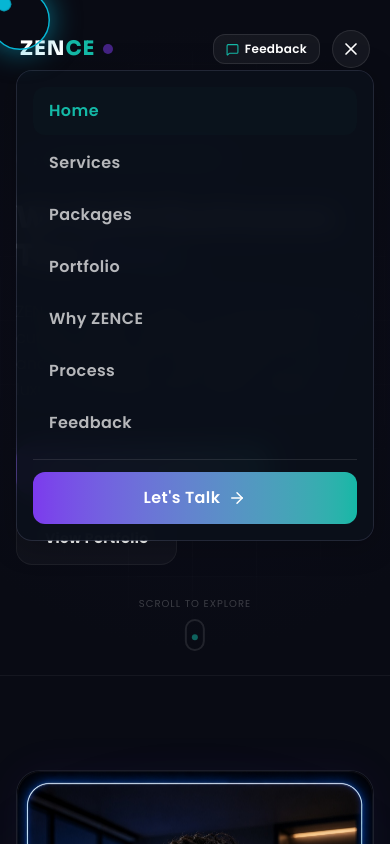
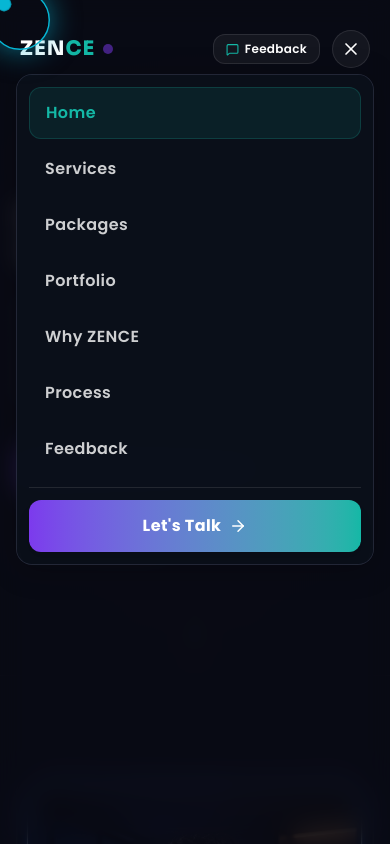
Before and after one commit to madhanvishanth11-cpu/zence_services, a React (Vite) app: page / in a window 390 px wide. Both pictures are taken after a click on the button 351 px from the left and 49 px from the top of the page. Shown: the top 844 px of the page. Built offline with nearby package versions, Linux system fonts and the light colour scheme.

Commit message:
Fix mobile navigation touch and section links

```diff
--- a/src/components/Navbar.jsx
+++ b/src/components/Navbar.jsx
@@ -19,6 +19,7 @@ export default function Navbar() {
     { id: 'feedback', label: 'Feedback' }
   ];
 
+  // Header background state on scroll
   useEffect(() => {
     const onScroll = () => setScrolled(window.scrollY > 50);
     window.addEventListener('scroll', onScroll);
@@ -26,52 +27,99 @@ export default function Navbar() {
     return () => window.removeEventListener('scroll', onScroll);
   }, []);
 
+  // IntersectionObserver for active section highlighting
   useEffect(() => {
-    const header = document.querySelector('header');
-    const headerHeight = header ? header.offsetHeight : 0;
+    const header = document.querySelector('[data-main-header]');
+    const headerHeight = header ? header.getBoundingClientRect().height : 80;
     const sections = navLinks.map((link) => document.getElementById(link.id)).filter(Boolean);
-    const observer = new IntersectionObserver((entries) => {
+
+    const observer = new IntersectionObserver(
+      (entries) => {
         entries.forEach((entry) => {
           if (entry.isIntersecting) {
             setActiveSection(entry.target.id);
           }
         });
-    }, {
-      rootMargin: `-${headerHeight + 20}px 0px -70% 0px`,
-      threshold: 0.1,
-    });
+      },
+      {
+        rootMargin: `-${headerHeight + 10}px 0px -60% 0px`,
+        threshold: 0.1
+      }
+    );
+
     sections.forEach((section) => observer.observe(section));
     return () => observer.disconnect();
   }, []);
 
-  // Lock body scroll when mobile menu open
+  // Lock body scroll when mobile menu is open
   useEffect(() => {
-    document.body.style.overflow = isMobileMenuOpen ? 'hidden' : '';
+    if (isMobileMenuOpen) {
+      document.body.style.overflow = 'hidden';
+    } else {
+      document.body.style.overflow = '';
+    }
+    return () => {
+      document.body.style.overflow = '';
+    };
   }, [isMobileMenuOpen]);
 
-  const handleNavClick = (id) => {
+  // Handle ESC key to close mobile menu
+  useEffect(() => {
+    const handleKeyDown = (e) => {
+      if (e.key === 'Escape' && isMobileMenuOpen) {
+        setIsMobileMenuOpen(false);
+      }
+    };
+    window.addEventListener('keydown', handleKeyDown);
+    return () => window.removeEventListener('keydown', handleKeyDown);
+  }, [isMobileMenuOpen]);
+
+  // Shared navigation function for desktop and mobile
+  const handleNavigation = (sectionId) => {
     playClick();
+
+    const target = document.getElementById(sectionId);
+
+    if (!target) {
+      console.error(`Navigation target not found: ${sectionId}`);
       setIsMobileMenuOpen(false);
-    setActiveSection(id);
-    const element = document.getElementById(id);
-    if (element) {
-      const header = document.querySelector('header');
-      const headerHeight = header ? header.offsetHeight : 0;
-      const elementPosition = element.getBoundingClientRect().top + window.pageYOffset;
-      const offsetPosition = elementPosition - headerHeight - 10; // 10px extra space
-      window.scrollTo({ top: offsetPosition, behavior: 'smooth' });
+      return;
     }
+
+    setIsMobileMenuOpen(false);
+    setActiveSection(sectionId);
+
+    requestAnimationFrame(() => {
+      const header = document.querySelector('[data-main-header]');
+      const headerHeight = header ? header.getBoundingClientRect().height : 80;
+
+      const targetPosition =
+        target.getBoundingClientRect().top +
+        window.scrollY -
+        headerHeight -
+        12;
+
+      window.scrollTo({
+        top: targetPosition,
+        behavior: 'smooth'
+      });
+
+      if (window.history && window.history.replaceState) {
+        window.history.replaceState(null, '', `#${sectionId}`);
+      }
+    });
   };
 
   const handleContactClick = () => {
     playClick();
     setIsMobileMenuOpen(false);
-    window.location.href = "tel:+917904035820";
+    handleNavigation('contact');
   };
 
   return (
     <>
       <motion.header
+        data-main-header
         initial={{ y: -100, opacity: 0 }}
         animate={{ y: 0, opacity: 1 }}
         transition={{ duration: 0.5, delay: 0.1 }}
@@ -86,8 +134,8 @@ export default function Navbar() {
             {/* Logo */}
             <a
               href="#home"
-              onClick={(e) => { e.preventDefault(); handleNavClick('home'); }}
-              className="flex items-center gap-2 select-none group"
+              onClick={(e) => { e.preventDefault(); handleNavigation('home'); }}
+              className="flex items-center gap-2 select-none group cursor-pointer"
               onMouseEnter={playHover}
             >
               <span className="font-sora font-extrabold text-xl sm:text-2xl md:text-3xl tracking-wider text-white group-hover:text-accent-blue transition-colors">
@@ -102,8 +150,8 @@ export default function Navbar() {
                 <a
                   key={link.id}
                   href={`#${link.id}`}
-                  onClick={(e) => { e.preventDefault(); handleNavClick(link.id); }}
-                  className={`relative font-poppins text-sm font-medium tracking-wide transition-colors py-2 px-1 hover:text-white ${
+                  onClick={(e) => { e.preventDefault(); handleNavigation(link.id); }}
+                  className={`relative font-poppins text-sm font-medium tracking-wide transition-colors py-2 px-1 hover:text-white cursor-pointer ${
                     activeSection === link.id ? 'text-white' : 'text-white/60'
                   }`}
                   onMouseEnter={playHover}
@@ -120,11 +168,10 @@ export default function Navbar() {
               ))}
             </div>
 
-            {/* CTA & Controls */}
+            {/* Desktop CTA & Controls */}
             <div className="hidden lg:flex items-center gap-4">
-              {/* Feedback Button */}
               <button
-                onClick={() => handleNavClick('feedback')}
+                onClick={() => handleNavigation('feedback')}
                 className="relative overflow-hidden group flex items-center gap-2 bg-white/5 border border-white/10 text-white px-5 py-2.5 rounded-xl font-poppins text-sm font-semibold tracking-wide hover:border-accent-cyan/15 hover:bg-white/10 hover:shadow-[0_0_20px_rgba(20,184,166,0.09)] transition-all duration-300 cursor-pointer"
                 onMouseEnter={playHover}
               >
@@ -142,11 +189,10 @@ export default function Navbar() {
               </button>
             </div>
 
-            {/* Mobile Actions (Feedback & Menu) */}
+            {/* Mobile Header Buttons (Feedback & Hamburger Toggle) */}
             <div className="flex lg:hidden items-center gap-3">
-              {/* Feedback Button for Mobile */}
               <button
-                onClick={() => handleNavClick('feedback')}
+                onClick={() => handleNavigation('feedback')}
                 className="flex items-center gap-1.5 bg-white/5 border border-white/10 text-white px-3 py-1.5 rounded-xl font-poppins text-xs font-semibold tracking-wide hover:border-accent-cyan/15 hover:bg-white/10 hover:shadow-[0_0_15px_rgba(20,184,166,0.09)] transition-all cursor-pointer"
                 onMouseEnter={playHover}
               >
@@ -154,10 +200,11 @@ export default function Navbar() {
                 <span>Feedback</span>
               </button>
 
-              {/* Hamburger Button */}
               <button
+                type="button"
+                aria-label="Toggle navigation menu"
                 onClick={() => { playClick(); setIsMobileMenuOpen(!isMobileMenuOpen); }}
-                className="p-2 text-white border border-white/10 rounded-full hover:bg-white/5 bg-white/5 cursor-pointer"
+                className="p-2 text-white border border-white/10 rounded-full hover:bg-white/5 bg-white/5 cursor-pointer touch-manipulation relative z-50"
                 onMouseEnter={playHover}
               >
                 {isMobileMenuOpen ? <X size={20} /> : <Menu size={20} />}
@@ -167,24 +214,41 @@ export default function Navbar() {
         </div>
       </motion.header>
 
-      {/* Mobile Drawer */}
+      {/* Mobile Drawer Navigation System */}
       <AnimatePresence>
         {isMobileMenuOpen && (
+          <>
+            {/* Backdrop Layer */}
             <motion.div
-            initial={{ opacity: 0, height: 0 }}
-            animate={{ opacity: 1, height: 'auto' }}
-            exit={{ opacity: 0, height: 0 }}
-            transition={{ duration: 0.3 }}
-            className="fixed top-[70px] left-4 right-4 z-40 lg:hidden glassmorphism rounded-2xl shadow-2xl overflow-hidden border border-white/10"
+              initial={{ opacity: 0 }}
+              animate={{ opacity: 1 }}
+              exit={{ opacity: 0 }}
+              transition={{ duration: 0.2 }}
+              onClick={() => setIsMobileMenuOpen(false)}
+              className="fixed inset-0 bg-[#090B14]/80 backdrop-blur-md z-40 lg:hidden cursor-pointer"
+            />
+
+            {/* Mobile Navigation Panel */}
+            <motion.div
+              initial={{ opacity: 0, y: -20, scale: 0.96 }}
+              animate={{ opacity: 1, y: 0, scale: 1 }}
+              exit={{ opacity: 0, y: -20, scale: 0.96 }}
+              transition={{ duration: 0.25, ease: 'easeOut' }}
+              className="fixed top-[74px] left-4 right-4 z-50 lg:hidden glassmorphism rounded-2xl shadow-2xl overflow-hidden border border-white/10 mobile-menu-panel pointer-events-auto"
             >
-            <div className="flex flex-col gap-1 p-4 bg-[#0a0f19]/90">
+              <nav className="mobile-menu flex flex-col gap-1 p-3 bg-[#0a0f19]/95 pointer-events-auto" aria-label="Mobile navigation">
                 {navLinks.map((link) => (
                   <a
                     key={link.id}
                     href={`#${link.id}`}
-                  onClick={(e) => { e.preventDefault(); handleNavClick(link.id); }}
-                  className={`font-poppins text-base font-semibold tracking-wide py-3 px-4 rounded-xl transition-colors hover:bg-white/5 ${
-                    activeSection === link.id ? 'text-accent-cyan bg-accent-cyan/2' : 'text-white/70'
+                    onClick={(e) => {
+                      e.preventDefault();
+                      handleNavigation(link.id);
+                    }}
+                    className={`font-poppins text-base font-semibold tracking-wide w-full flex items-center min-h-[52px] px-4 rounded-xl transition-all pointer-events-auto touch-manipulation cursor-pointer select-none active:scale-[0.98] ${
+                      activeSection === link.id
+                        ? 'text-accent-cyan bg-accent-cyan/10 border border-accent-cyan/20'
+                        : 'text-white/80 hover:text-white hover:bg-white/5'
                     }`}
                   >
                     {link.label}
@@ -192,14 +256,16 @@ export default function Navbar() {
                 ))}
                 <hr className="border-white/10 my-2" />
                 <button
+                  type="button"
                   onClick={handleContactClick}
-                className="flex items-center justify-center gap-2 bg-gradient-to-r from-accent-blue to-accent-cyan text-white py-3.5 rounded-xl font-poppins text-base font-semibold tracking-wide hover:shadow-lg"
+                  className="flex items-center justify-center gap-2 bg-gradient-to-r from-accent-blue to-accent-cyan text-white w-full min-h-[52px] rounded-xl font-poppins text-base font-bold tracking-wide shadow-lg hover:shadow-xl pointer-events-auto touch-manipulation cursor-pointer active:scale-[0.98]"
                 >
                   <span>Let's Talk</span>
                   <ArrowRight size={18} />
                 </button>
-            </div>
+              </nav>
             </motion.div>
+          </>
         )}
       </AnimatePresence>
     </>
--- a/src/components/Portfolio.jsx
+++ b/src/components/Portfolio.jsx
@@ -462,7 +462,7 @@ export default function Portfolio() {
       {/* Case Study Details Modal */}
       <AnimatePresence>
         {activeProject && (
-          <div className="fixed inset-0 z-9999 flex items-center justify-center px-4">
+          <div className="fixed inset-0 z-50 flex items-center justify-center px-4">
             {/* Backdrop */}
             <motion.div
               initial={{ opacity: 0 }}
--- a/src/components/Testimonials.jsx
+++ b/src/components/Testimonials.jsx
@@ -370,7 +370,7 @@ export default function ClientFeedback() {
       {/* Share Feedback Modal (Popup Modal) */}
       <AnimatePresence>
         {isModalOpen && (
-          <div className="fixed inset-0 z-9999 flex items-center justify-center px-4">
+          <div className="fixed inset-0 z-50 flex items-center justify-center px-4">
 
             {/* Backdrop */}
             <motion.div
--- a/src/components/WhyChooseUs.jsx
+++ b/src/components/WhyChooseUs.jsx
@@ -77,7 +77,7 @@ export default function WhyChooseUs() {
   ];
 
   return (
-    <section id="why-us" className="relative bg-[#090B14] py-24 border-t border-white/5">
+    <section id="why-zence" className="relative bg-[#090B14] py-24 border-t border-white/5">
       {/* Background glowing decorations */}
       <div className="absolute top-1/2 left-1/10 w-96 h-96 bg-accent-blue/2 rounded-full blur-[130px] pointer-events-none" />
       <div className="absolute bottom-1/10 right-1/10 w-80 h-80 bg-accent-purple/2 rounded-full blur-[100px] pointer-events-none" />
```
Lines whose indentation alone changed are shown as unchanged.
